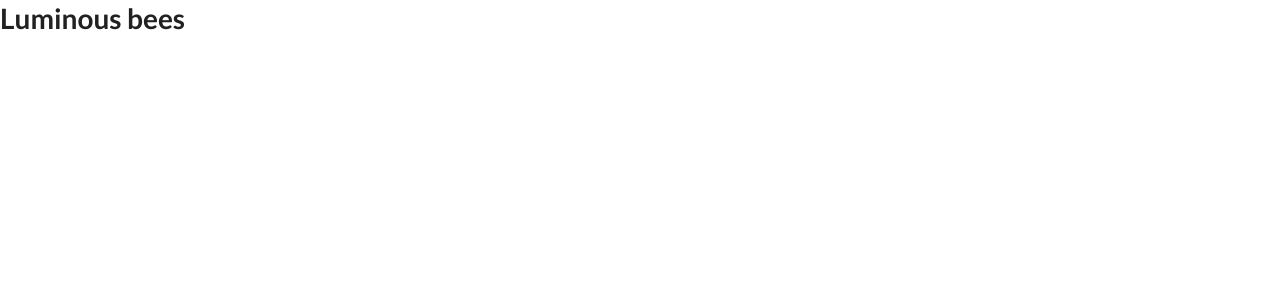
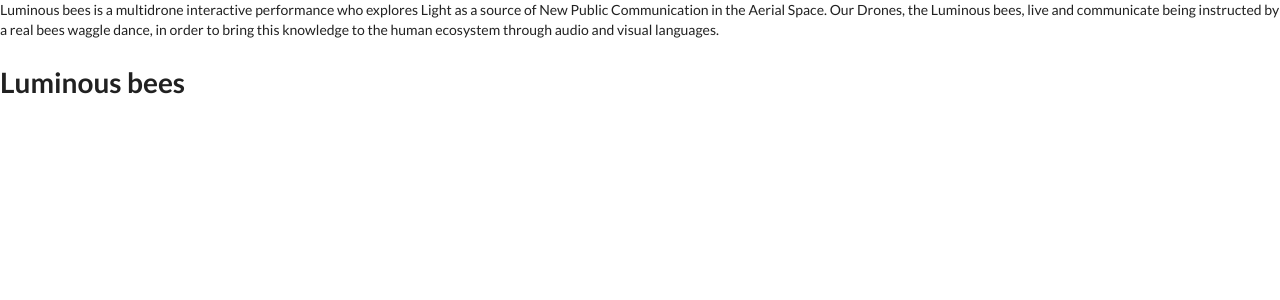
Before and after one commit to LuminousBees/LuminousBees.github.io, a Jekyll site: the page built from index.md, in a window 1280 px wide. Shown: the top 300 px of the page. Built offline with Jekyll 4.4.1, drawn with Linux system fonts in a browser that asks for light colours; nearby versions of some CDN libraries.

Commit message:
Update index.md

```diff
--- a/index.md
+++ b/index.md
@@ -2,5 +2,6 @@
 layout: page
 title: Home
 ---
+Luminous bees  is a multidrone interactive performance who explores Light as a source of New Public Communication in the Aerial Space. Our Drones, the Luminous bees, live and communicate being instructed by a real bees waggle dance, in order to bring this knowledge to the human ecosystem through audio and visual languages.
 
 # Luminous bees
```
